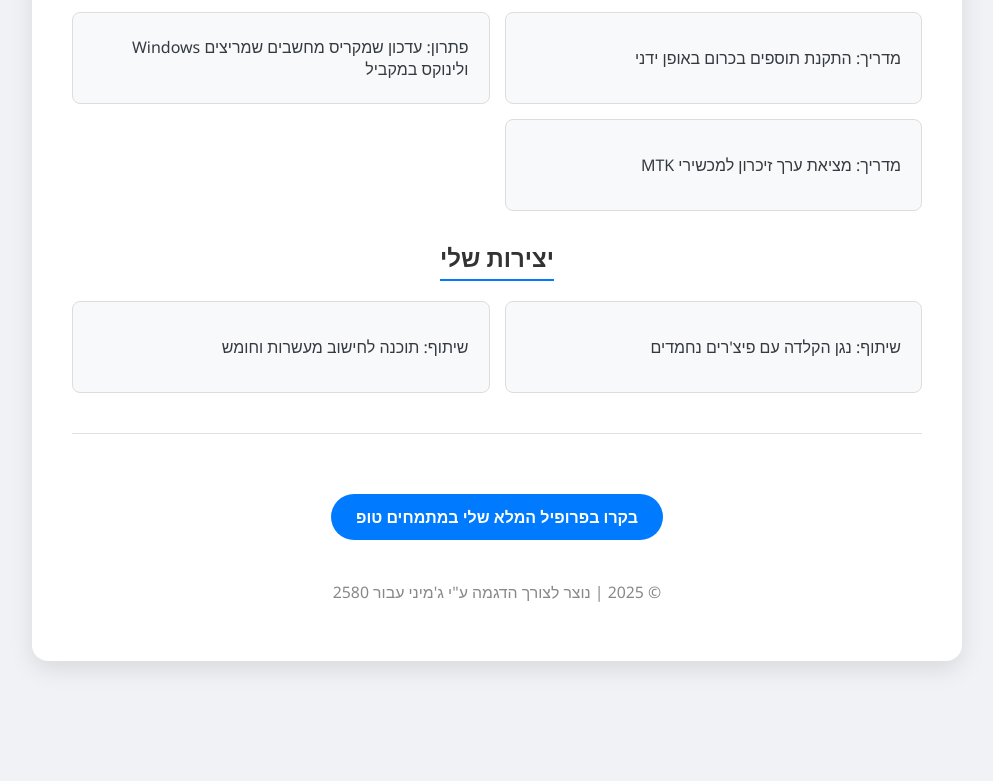
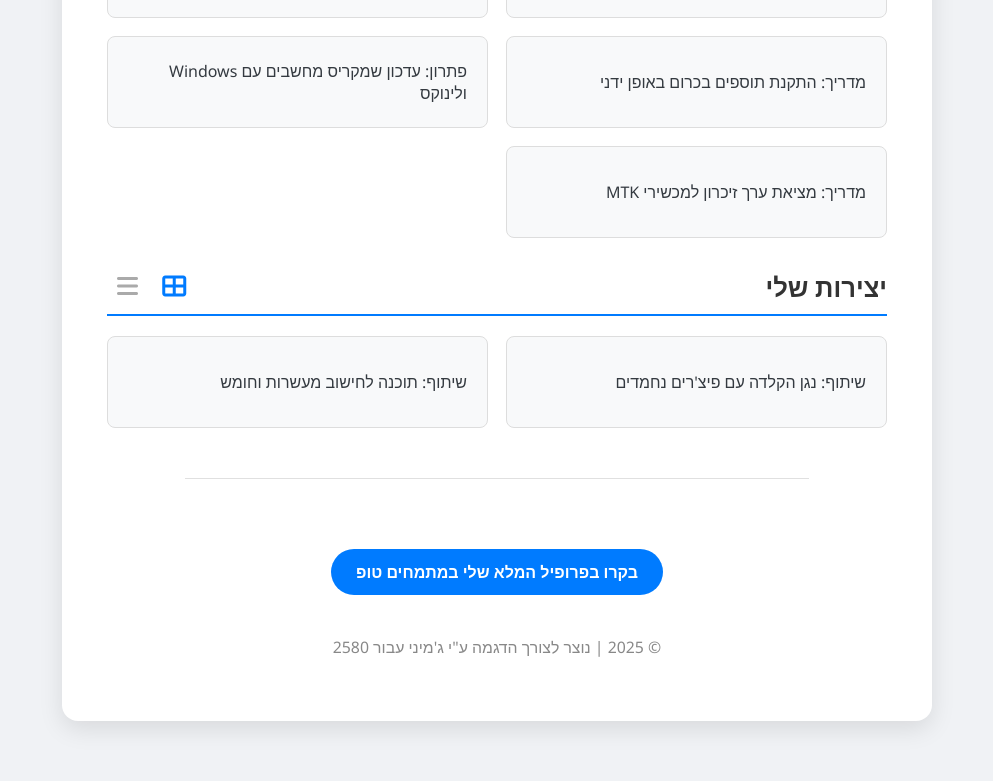
Before and after one commit to yo-2580/profile2580, a plain HTML site: page index.html in a window 1280 px wide. Shown: the part 717-1498 px from the top of the page, without its empty margins (143-1136 px from the left). Before the commit the page ends 1418 px from the top, so only its background shows below. Drawn offline with Linux system fonts and the light colour scheme.

Commit message:
Update index.html

```diff
--- a/index.html
+++ b/index.html
@@ -4,13 +4,16 @@
     <meta charset="UTF-8">
     <meta name="viewport" content="width=device-width, initial-scale=1.0">
     <title>האתר של 2580</title>
+    <!-- הוספת Font Awesome בשביל אייקונים יפים -->
+    <link rel="stylesheet" href="https://cdnjs.cloudflare.com/ajax/libs/font-awesome/6.0.0-beta3/css/all.min.css">
     <style>
         body {
             font-family: 'Segoe UI', Arial, Helvetica, sans-serif;
             background-color: #f0f2f5;
             color: #333;
             margin: 0;
-            padding: 80px 20px 40px 20px;
+            /* הגדלת הריווח הכללי של הדף */
+            padding: 100px 20px 60px 20px;
             display: flex;
             justify-content: center;
             align-items: flex-start;
@@ -19,11 +22,11 @@
         .container {
             position: relative;
             background-color: #ffffff;
-            padding: 40px;
-            padding-top: 80px;
+            /* הגדלת הריווח הפנימי של הכרטיס */
+            padding: 80px 45px 45px 45px;
             border-radius: 16px;
             box-shadow: 0 8px 24px rgba(0,0,0,0.1);
-            max-width: 850px; /* הגדלנו את הרוחב כדי לתת מקום לרשת */
+            max-width: 780px;
             width: 100%;
         }
         .profile-pic {
@@ -38,48 +41,62 @@
             left: 50%;
             transform: translateX(-50%);
         }
-        h1 {
-            color: #0056b3;
-            font-size: 2.5em;
-            margin-bottom: 10px;
-            margin-top: 0;
-        }
-        h2 {
-            color: #555;
-            font-weight: 300;
-            margin-top: 0;
-            margin-bottom: 30px;
-        }
-        h3 {
-            font-size: 1.5em;
-            color: #333;
-            margin-top: 30px;
-            margin-bottom: 20px;
-            border-bottom: 2px solid #007bff;
-            padding-bottom: 5px;
-            display: inline-block;
-        }
-        p {
-            font-size: 1.1em;
-            line-height: 1.6;
-        }
+        h1 { color: #0056b3; font-size: 2.5em; margin-bottom: 10px; margin-top: 0; }
+        h2 { color: #555; font-weight: 300; margin-top: 0; margin-bottom: 30px; }
+        p { font-size: 1.1em; line-height: 1.6; }
         .separator {
             border: 0;
             height: 1px;
             background-color: #e0e0e0;
-            margin: 40px 0;
+            /* הגדלת המרווח של הקו המפריד */
+            margin: 50px auto;
+            width: 80%;
         }
 
-        /* --- כאן השינוי העיקרי --- */
+        .section-header {
+            display: flex;
+            justify-content: space-between;
+            align-items: center;
+            margin-top: 30px;
+            margin-bottom: 20px; /* יותר רווח לפני הפריטים */
+            border-bottom: 2px solid #007bff;
+            padding-bottom: 8px; /* יותר רווח מתחת לכותרת */
+        }
+        .section-header h3 {
+            font-size: 1.6em;
+            color: #333;
+            margin: 0;
+            font-weight: bold;
+        }
+
+        .view-toggle-btn {
+            background: none;
+            border: none;
+            cursor: pointer;
+            font-size: 1.5em;
+            color: #aaa;
+            padding: 5px 10px;
+            transition: color 0.2s;
+        }
+        .view-toggle-btn:hover { color: #555; }
+        .view-toggle-btn.active { color: #007bff; }
+
         .links-container {
-            display: grid; /* הפכנו את התצוגה לרשת */
-            grid-template-columns: repeat(auto-fit, minmax(280px, 1fr)); /* יצירת עמודות רספונסיביות */
-            gap: 15px; /* רווח בין הכרטיסיות */
+            display: grid;
+            grid-template-columns: repeat(auto-fit, minmax(280px, 1fr));
+            gap: 18px; /* הגדלת המרווח ברשת */
         }
+
+        .links-container.list-view {
+            display: flex;
+            flex-direction: column;
+            gap: 15px; /* הגדלת המרווח ברשימה */
+        }
+
         .content-link {
-            display: flex; /* שימוש ב-flex כדי ליישר את התוכן */
-            align-items: center; /* מרכוז אנכי של הטקסט בכרטיס */
-            justify-content: flex-start; /* יישור התוכן להתחלה (ימין ב-RTL) */
+            display: flex;
+            align-items: center;
+            justify-content: flex-start;
             background-color: #f8f9fa;
             color: #343a40;
             padding: 15px 20px;
@@ -89,7 +106,7 @@
             transition: all 0.2s ease-in-out;
             font-weight: 500;
             text-align: right;
-            min-height: 60px; /* גובה מינימלי כדי לשמור על אחידות */
+            min-height: 60px;
         }
         .content-link:hover {
             background-color: #e9ecef;
@@ -98,6 +115,13 @@
             transform: translateY(-3px);
             box-shadow: 0 4px 12px rgba(0,0,0,0.08);
         }
+
+        .links-container.list-view .content-link {
+            padding: 14px 20px;
+            min-height: auto;
+            font-size: 1.05em;
+        }
+
         .main-button {
             display: inline-block;
             background-color: #007bff;
@@ -109,19 +133,13 @@
             margin-top: 20px;
             transition: background-color 0.3s ease;
         }
-        .main-button:hover {
-            background-color: #0056b3;
-        }
-        footer {
-            margin-top: 40px;
-            font-size: 0.9em;
-            color: #888;
-        }
+        .main-button:hover { background-color: #0056b3; }
+        footer { margin-top: 40px; font-size: 0.9em; color: #888; }
     </style>
 </head>
 <body>
 
-    <div class="container">
+    <div class="container" id="main-container">
         <img src="2580.jpeg" alt="תמונת הפרופיל של 2580" class="profile-pic">
 
         <h1>ברוכים הבאים לאתר של 2580!</h1>
@@ -135,21 +153,33 @@
 
         <hr class="separator">
 
-        <!-- קטגוריית המדריכים -->
-        <h3>המדריכים שלי</h3>
-        <div class="links-container">
+        <!-- כותרת ובורר תצוגה למדריכים -->
+        <div class="section-header">
+            <h3>המדריכים שלי</h3>
+            <div>
+                <button id="grid-view-btn-1" class="view-toggle-btn" title="תצוגת רשת"><i class="fas fa-th-large"></i></button>
+                <button id="list-view-btn-1" class="view-toggle-btn" title="תצוגת רשימה"><i class="fas fa-bars"></i></button>
+            </div>
+        </div>
+        <div class="links-container" id="guides-container">
             <a href="https://mitmachim.top/topic/86704/" target="_blank" rel="noopener noreferrer" class="content-link">מדריך: שימוש בגיטהאב לאיחסון האתר שלכם סטטי</a>
             <a href="https://mitmachim.top/topic/81363/" target="_blank" rel="noopener noreferrer" class="content-link">מדריך: מציאת דגם המעבד של מכשיר ה-MTK שלכם</a>
             <a href="https://mitmachim.top/topic/76064/" target="_blank" rel="noopener noreferrer" class="content-link">שיתוף: גילוי סיסמת WiFi של הרשת שלכם</a>
             <a href="https://mitmachim.top/topic/76017/" target="_blank" rel="noopener noreferrer" class="content-link">מדריך: הורדת ISO של ווינדוס 10 ישירות ממייקרוסופט</a>
             <a href="https://mitmachim.top/topic/74160/" target="_blank" rel="noopener noreferrer" class="content-link">מדריך: התקנת תוספים בכרום באופן ידני</a>
-            <a href="https://mitmachim.top/topic/73967/" target="_blank" rel="noopener noreferrer" class="content-link">פתרון: עדכון שמקריס מחשבים שמריצים Windows ולינוקס במקביל</a>
+            <a href="https://mitmachim.top/topic/73967/" target="_blank" rel="noopener noreferrer" class="content-link">פתרון: עדכון שמקריס מחשבים עם Windows ולינוקס</a>
             <a href="https://mitmachim.top/topic/69842/" target="_blank" rel="noopener noreferrer" class="content-link">מדריך: מציאת ערך זיכרון למכשירי MTK</a>
         </div>
 
-        <!-- קטגוריית היצירות -->
-        <h3>יצירות שלי</h3>
-        <div class="links-container">
+        <!-- כותרת ובורר תצוגה ליצירות -->
+        <div class="section-header">
+            <h3>יצירות שלי</h3>
+            <div>
+                <button id="grid-view-btn-2" class="view-toggle-btn" title="תצוגת רשת"><i class="fas fa-th-large"></i></button>
+                <button id="list-view-btn-2" class="view-toggle-btn" title="תצוגת רשימה"><i class="fas fa-bars"></i></button>
+            </div>
+        </div>
+        <div class="links-container" id="creations-container">
             <a href="https://mitmachim.top/topic/84921/" target="_blank" rel="noopener noreferrer" class="content-link">שיתוף: נגן הקלדה עם פיצ'רים נחמדים</a>
             <a href="https://mitmachim.top/topic/83780/" target="_blank" rel="noopener noreferrer" class="content-link">שיתוף: תוכנה לחישוב מעשרות וחומש</a>
         </div>
@@ -165,5 +195,37 @@
         </footer>
     </div>
 
+    <!-- --- כאן נמצא ה-JavaScript --- -->
+    <script>
+        function setupViewToggle(gridBtnId, listBtnId, containerId) {
+            const gridViewBtn = document.getElementById(gridBtnId);
+            const listViewBtn = document.getElementById(listBtnId);
+            const container = document.getElementById(containerId);
+
+            function setListView(isListView) {
+                if (isListView) {
+                    container.classList.add('list-view');
+                    listViewBtn.classList.add('active');
+                    gridViewBtn.classList.remove('active');
+                } else {
+                    container.classList.remove('list-view');
+                    gridViewBtn.classList.add('active');
+                    listViewBtn.classList.remove('active');
+                }
+            }
+
+            gridViewBtn.addEventListener('click', () => setListView(false));
+            listViewBtn.addEventListener('click', () => setListView(true));
+
+            // Set initial state (default to grid view)
+            setListView(false);
+        }
+
+        // מפעילים את הפונקציה עבור קטגוריית המדריכים
+        setupViewToggle('grid-view-btn-1', 'list-view-btn-1', 'guides-container');
+
+        // מפעילים את הפונקציה עבור קטגוריית היצירות
+        setupViewToggle('grid-view-btn-2', 'list-view-btn-2', 'creations-container');
+    </script>
 </body>
 </html>
```
